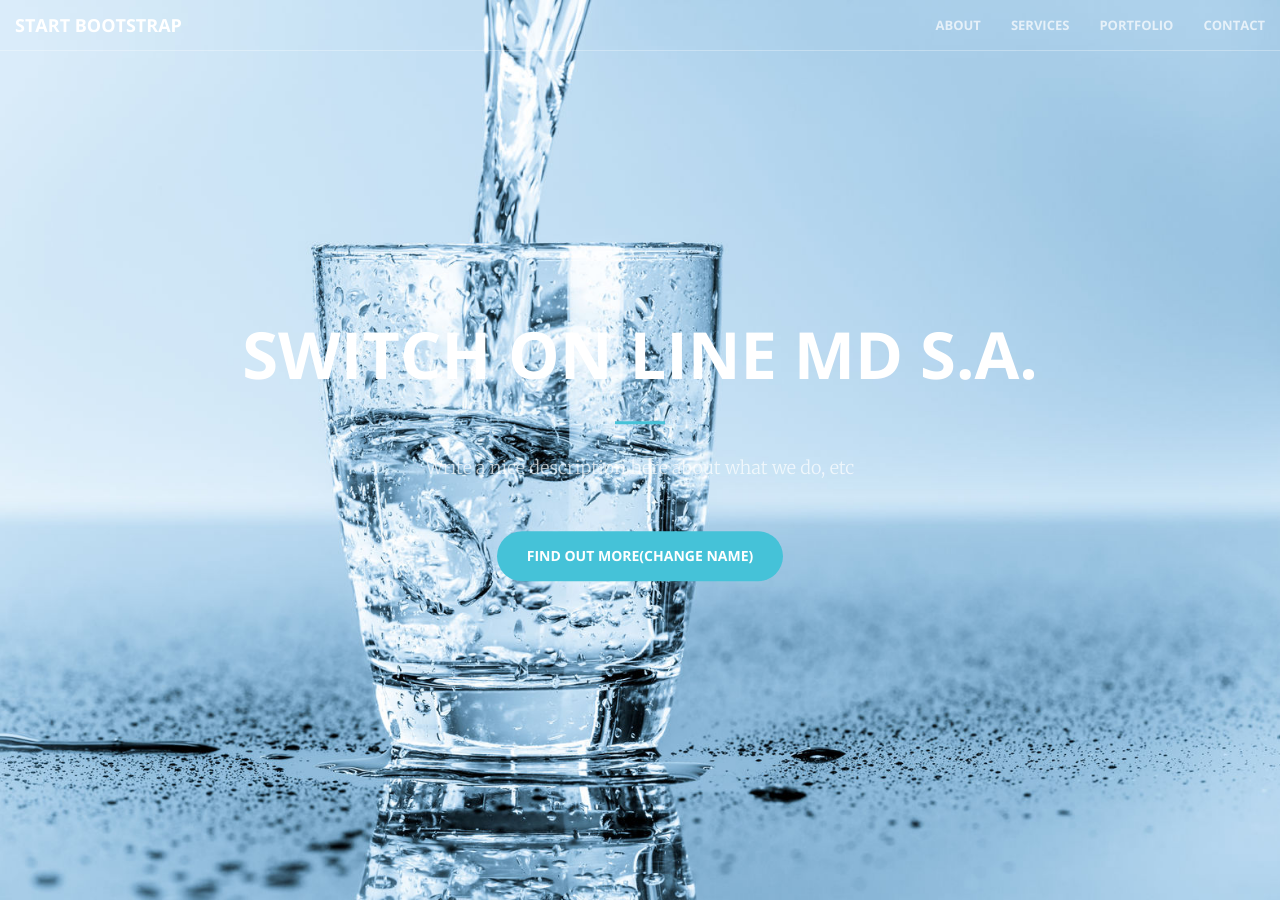
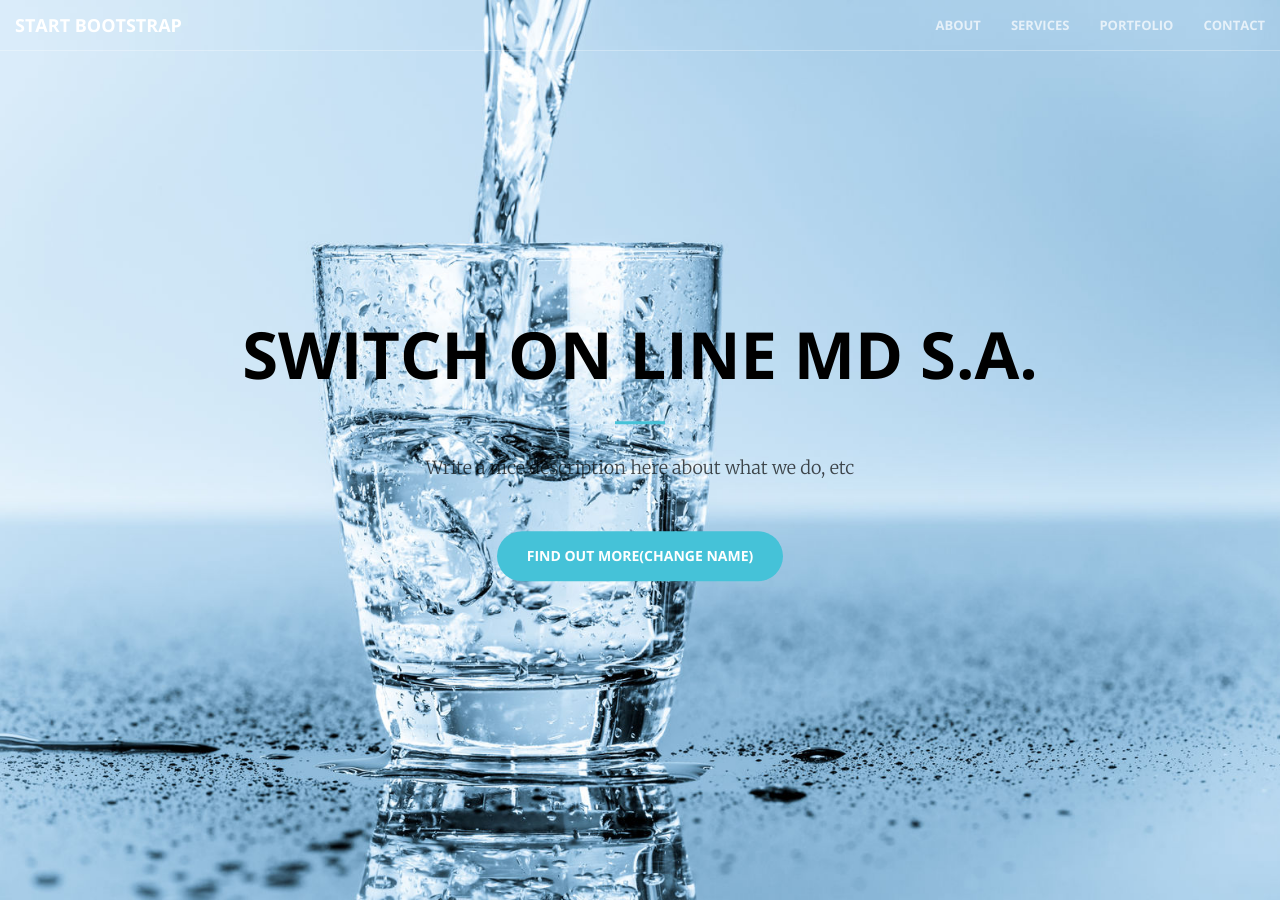
Before and after one commit to switch-on-line-md/web, a Jekyll site: the page built from index.html, in a window 1280 px wide and 900 px high. Built offline with Jekyll 4.4.1, drawn with Linux system fonts in a browser that asks for light colours.

Commit message:
Update _base.scss

```diff
--- a/_sass/_base.scss
+++ b/_sass/_base.scss
@@ -157,7 +157,7 @@ header {
     background-position: center;
     background-image: url('../img/n/Filtered-vs-Bottled-Water.jpg'); //original: ../img/header.jpg
     text-align: center;
-    color: white; //white
+    color: black; //white
     .header-content {
         position: relative;
         text-align: center;
@@ -175,7 +175,7 @@ header {
             }
             p {
                 font-weight: 300;
-                color: rgba(white, .7); //white
+                color: rgba(black, .7); //white
                 font-size: 16px;
                 margin-bottom: 50px;
             }
```
